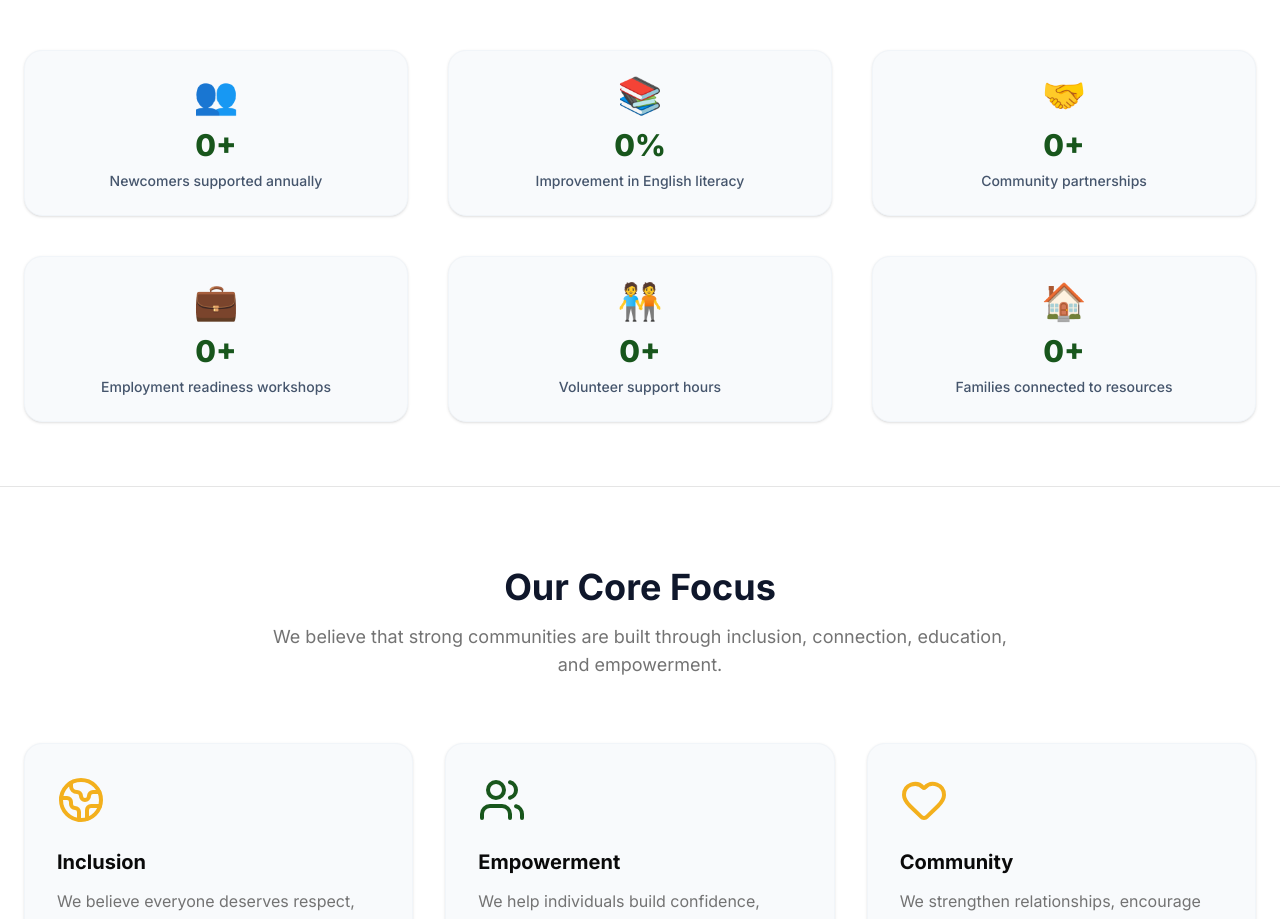
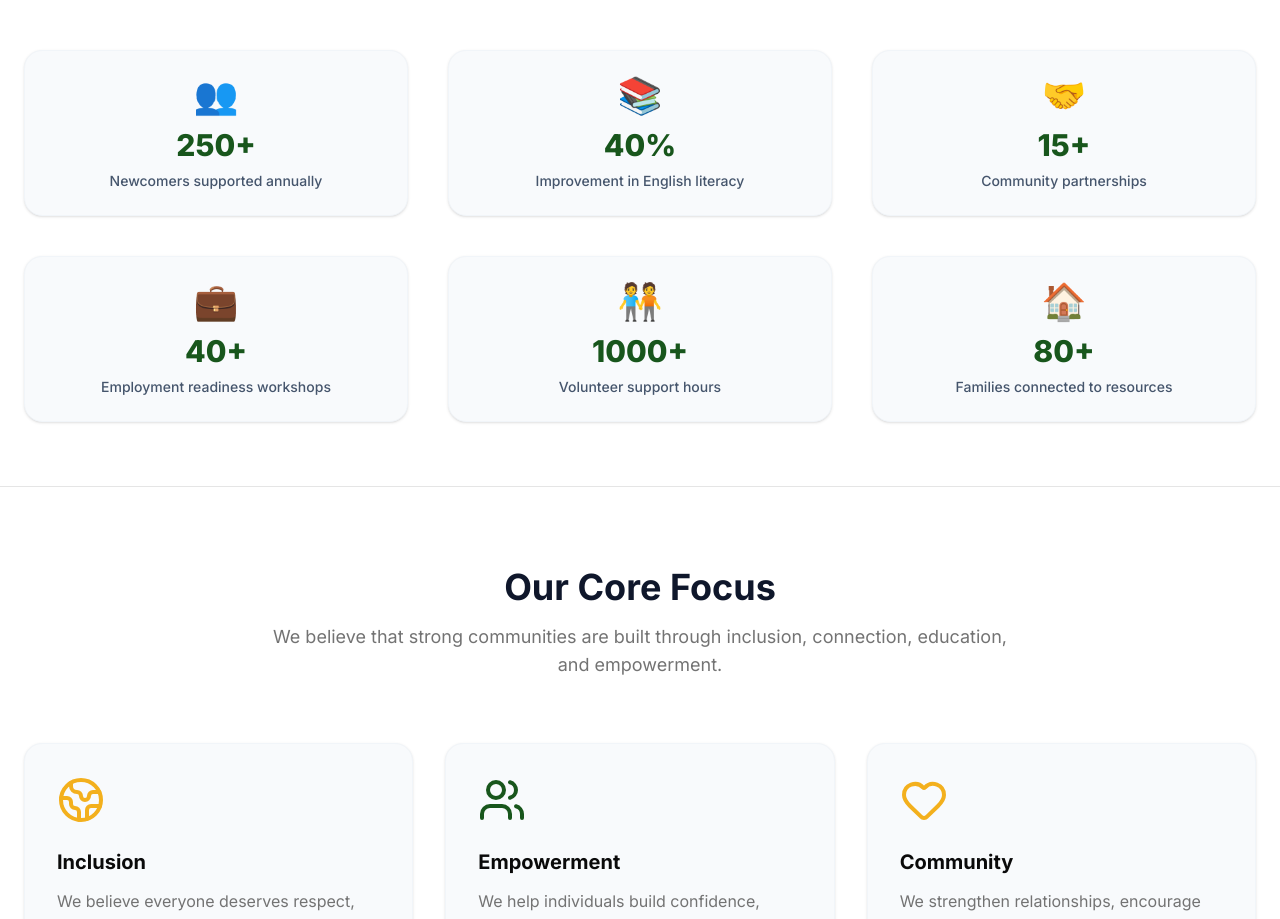
Before and after one commit to Hussein380/ochfa, a Next.js app: page / in a window 1280 px wide. Shown: the part 947-1866 px from the top of the page. Built offline with nearby package versions, Linux system fonts and the light colour scheme.

Commit message:
Fix impact section zeros and update Next.js config

```diff
--- a/next.config.ts
+++ b/next.config.ts
@@ -1,6 +1,8 @@
 import type { NextConfig } from "next";
 
 const nextConfig: NextConfig = {
+  // @ts-expect-error - Next.js internal type missing in some versions
+  allowedDevOrigins: ['169.254.1.4'],
   images: {
     remotePatterns: [
       {
--- a/src/app/page.tsx
+++ b/src/app/page.tsx
@@ -2,37 +2,10 @@
 
 import Link from "next/link";
 import Image from "next/image";
-import { useState, useEffect, useRef } from "react";
-import { motion, useInView, animate } from "framer-motion";
+import { motion } from "framer-motion";
 import { programs } from "@/data/programs";
 import { siteConfig } from "@/data/site";
 import { ArrowRight, Heart, Users, Globe2 } from "lucide-react";
-
-function AnimatedCounter({ value, suffix = "" }: { value: number; suffix?: string }) {
-  const ref = useRef<HTMLSpanElement>(null);
-  const isInView = useInView(ref, { once: true, margin: "-50px" });
-  // Initialize with the target value so SSR and crawlers see the actual number, not 0
-  const [displayValue, setDisplayValue] = useState(value);
-  const [hasAnimated, setHasAnimated] = useState(false);
-
-  useEffect(() => {
-    if (isInView && !hasAnimated) {
-      setHasAnimated(true);
-      // Quickly reset to 0 before animating up
-      setDisplayValue(0);
-      const controls = animate(0, value, {
-        duration: 2.5,
-        ease: "easeOut",
-        onUpdate(v) {
-          setDisplayValue(Math.round(v));
-        },
-      });
-      return controls.stop;
-    }
-  }, [isInView, value, hasAnimated]);
-
-  return <span ref={ref}>{displayValue}{suffix}</span>;
-}
 
 export default function Home() {
   return (
@@ -112,7 +85,7 @@ export default function Home() {
               >
                 <div className="text-4xl mb-3">{stat.icon}</div>
                 <div className="text-3xl font-extrabold text-primary mb-2">
-                  <AnimatedCounter value={stat.value} suffix={stat.suffix} />
+                  <span>{stat.value}{stat.suffix}</span>
                 </div>
                 <div className="text-sm font-medium text-slate-600">{stat.text}</div>
               </motion.div>
```
